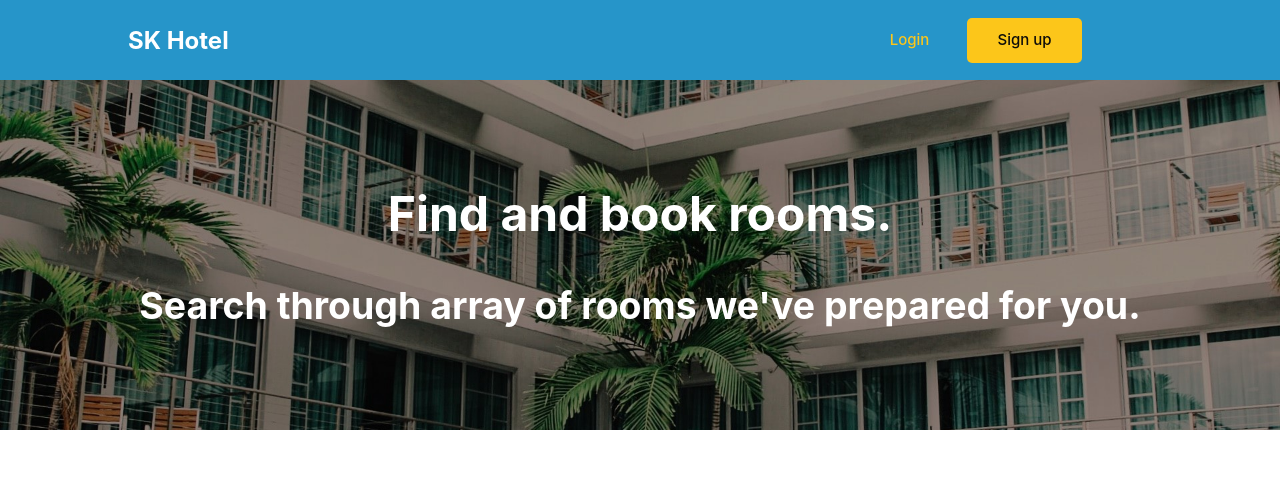
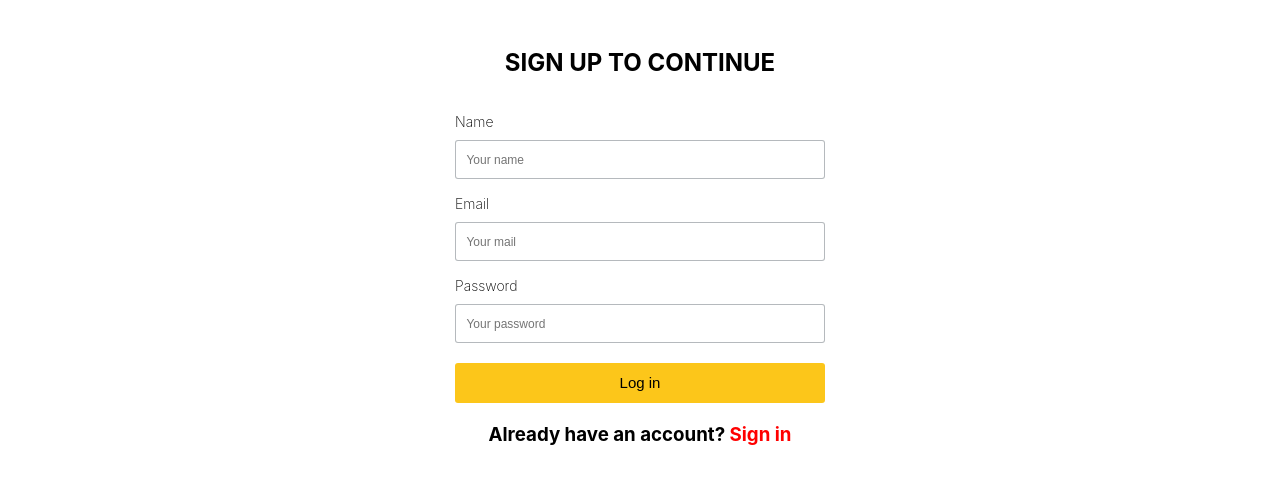
Before and after one commit to olaiide/hotel-mgt-frontend, a React (Create React App) app: page /register in a window 1280 px wide. Shown: the top 484 px of the page. Built offline with nearby package versions, Linux system fonts and the light colour scheme; what react-animations would draw is missing.

Commit message:
login route

```diff
--- a/package.json
+++ b/package.json
@@ -13,6 +13,7 @@
     "react": "^17.0.2",
     "react-animations": "^1.0.0",
     "react-dom": "^17.0.2",
+    "react-router-dom": "^6.2.2",
     "react-scripts": "5.0.0",
     "styled-components": "^5.3.3",
     "typescript": "^4.6.2",
--- a/public/index.html
+++ b/public/index.html
@@ -9,6 +9,9 @@
       name="description"
       content="Web site created using create-react-app"
     />
+    <link rel="preconnect" href="https://fonts.googleapis.com">
+<link rel="preconnect" href="https://fonts.gstatic.com" crossorigin>
+<link href="https://fonts.googleapis.com/css2?family=Inter&display=swap" rel="stylesheet">
     <link rel="apple-touch-icon" href="%PUBLIC_URL%/logo192.png" />
     <!--
       manifest.json provides metadata used when your web app is installed on a
--- a/src/App.tsx
+++ b/src/App.tsx
@@ -1,11 +1,20 @@
-import React from 'react';
-import Header from './components/Header/Header';
-import DashHome from './pages/DashHome/DashHome';
+import React from "react";
+import NavBar from "./components/NavBar/NavBar";
+import DashHome from "./pages/DashHome/DashHome";
+import Login from "./pages/onboarding/Login/Login";
+import Register from "./pages/onboarding/Register/Register";
+import { Routes, Route } from "react-router-dom";
+import { GlobalStyle } from "./globalstyles";
 function App() {
   return (
-    <div className="App">
-     <Header />
-     <DashHome />
+    <div className='App'>
+      <GlobalStyle />
+      {/* <Header /> */}
+      <Routes>
+        <Route path='/' element={<DashHome />} />
+        <Route path='/login' element={<Login />} />
+        <Route path='/register' element={<Register />} />
+      </Routes>
     </div>
   );
 }
--- a/src/components/Button/ButtonElements.tsx
+++ b/src/components/Button/ButtonElements.tsx
@@ -4,11 +4,11 @@ import { ButtonTypes } from '../../types/button'
 
 export const ButtonComponent = styled.button<ButtonTypes>`
   width: ${(props) => (props.size === "small" ? "115px;" : "100%")};
-  height: ${(props) => (props.size === "small" ? "45px;" : "50px")};
+  height : 40px;
   background: ${(props) =>
     props.bg ? (props.active ? "#FCC61A" : "#F7F7F7") : "transparent"};
   margin: ${(props) => (props.margin ? "20px 0" : "0px")};
-  border-radius: 5px;
+  border-radius: 3px;
   outline: none;
   border: none;
   display: flex;
@@ -17,11 +17,10 @@ export const ButtonComponent = styled.button<ButtonTypes>`
   opacity: ${(props) => (props.loading ? "0.8" : '1')};
   color: ${(props) =>
     props.bg
-      ? "#0e0d0a"
+      ? "black"
       : props.active
       ? "#FCC61A"
       : "#FCC61A"};
-  font-family: Inter;
   font-size: 15px;
   font-style: normal;
   font-weight: 500;
--- a/src/components/Header/Header.tsx
+++ b/src/components/NavBar/NavBar.tsx
@@ -1,7 +1,10 @@
 import React from "react";
+import { useNavigate } from "react-router-dom";
 import Button from "../Button/Button";
-import { ButtonContainer, Container, HeaderWrapper, Logo } from "./HeaderElements";
+import { ButtonContainer, Container, HeaderWrapper, Logo } from "./NavBarElements";
 const Header = () => {
+
+
   return (
     <Container>
       <HeaderWrapper>
--- /dev/null
+++ b/src/globalstyles.tsx
@@ -0,0 +1,32 @@
+import { createGlobalStyle } from "styled-components";
+export const GlobalStyle = createGlobalStyle`
+.form__container {
+    label {
+        display : block;
+          //  font-family: Inter;
+          text-align: start;
+            font-size: 14px;
+            font-style: normal;
+            font-weight: 200;
+            line-height: 26px;
+            letter-spacing: 0em;
+            padding-bottom : 5px;
+            padding-top : 12px;
+    }
+    input {
+            border: 1px solid #0C18254D;
+            height : 35px;
+            width : 96%;
+            border-radius : 3px;
+            outline : none;
+            padding-left : 10px;
+            &::placeholder {
+            font-size: 12px;
+            font-style: normal;
+            font-weight: 200;
+            line-height: 22px;
+            letter-spacing: 0em;
+        }
+    }
+}
+`
--- a/src/index.tsx
+++ b/src/index.tsx
@@ -2,11 +2,14 @@ import React from 'react';
 import ReactDOM from 'react-dom';
 import './index.css';
 import App from './App';
+import { BrowserRouter } from 'react-router-dom';
 import reportWebVitals from './reportWebVitals';
 
 ReactDOM.render(
   <React.StrictMode>
+    <BrowserRouter>
     <App />
+    </BrowserRouter>
   </React.StrictMode>,
   document.getElementById('root')
 );
--- a/src/pages/DashHome/DashHome.tsx
+++ b/src/pages/DashHome/DashHome.tsx
@@ -1,17 +1,17 @@
 import React from "react";
-import Landing from "../../assets/images/Landing.jpg";
+import Navbar from "../../components/NavBar/NavBar";
 import { Container, Header } from "./DashHomeElements";
 
 const DashHome = () => {
   return (
     <Container>
+      <Navbar />
       <Header>
-
-        <div><h2>Find and book rooms.</h2>
-         <h3>Search through array of rooms we've prepared for you.</h3>
+        <div>
+          <h2>Find and book rooms.</h2>
+          <h3>Search through array of rooms we've prepared for you.</h3>
         </div>
       </Header>
-
     </Container>
   );
 };
--- a/src/pages/onboarding/login/login.tsx
+++ b/src/pages/onboarding/login/login.tsx
@@ -1,9 +1,37 @@
-import React from 'react'
+import React from "react";
+import { Container, Logo, FormContainer, Text } from "./LoginElements";
+import Button from "../../../components/Button/Button";
+const Login = () => {
+  return (
+    <Container>
+      {/* <Logo>SK Hotel</Logo> */}
+      <h2>SIGN IN TO CONTINUE</h2>
+      <FormContainer>
+        <div className='form__container'>
+          <div>
+            <label>Email</label>
+            <input type='text' placeholder='Your mail' />
+          </div>
+          <div>
+            <label>Password</label>
+            <input type='text' placeholder='Your password' />
+          </div>
+          <div>
+            <Button
+              children={"Log in"}
+              active={true}
+              margin={true}
+              loading={false}
+              bg={true}
+              size={"Block"}
+              disabled={false}
+            />
+          </div>
+        </div>
+      </FormContainer>
+      <Text>Don't have an account? <span>Sign up</span></Text>
+    </Container>
+  );
+};
 
-const login = () => {
-  return (
-    <div>login</div>
-  )
-}
-
-export default login
+export default Login;
--- a/src/pages/onboarding/login/loginElements.tsx
+++ b/src/pages/onboarding/login/loginElements.tsx
@@ -0,0 +1,27 @@
+import styled from "styled-components";
+
+export const Container = styled.div`
+  text-align: center;
+  min-height:100vh;
+  overflow : hidden;
+  h2{
+    margin-top : 3rem;
+  }
+`;
+export const Logo = styled.div`
+  color: #2695c9;
+  font-weight: 750;
+  font-size: 1.5rem;
+  margin-top : 2rem;
+`;
+export const FormContainer = styled.div`
+    width : 370px;
+    margin : 0 auto;
+`
+export const Text = styled.h3`
+ margin : 0 auto;
+  span {
+    color : red;
+    cursor : pointer;
+  }
+`
--- a/src/pages/onboarding/register/register.tsx
+++ b/src/pages/onboarding/register/register.tsx
@@ -0,0 +1,43 @@
+import React from "react";
+import { useNavigate } from "react-router-dom";
+import { Container, Logo, FormContainer, Text } from '../Login/LoginElements'
+import Button from "../../../components/Button/Button";
+const Register = () => {
+
+  return (
+    <Container>
+      {/* <Logo>SK Hotel</Logo> */}
+      <h2>SIGN UP TO CONTINUE</h2>
+      <FormContainer>
+        <div className='form__container'>
+            <div>
+                <label>Name</label>
+                <input type="text" placeholder="Your name" />
+            </div>
+          <div>
+            <label>Email</label>
+            <input type='text' placeholder='Your mail' />
+          </div>
+          <div>
+            <label>Password</label>
+            <input type='text' placeholder='Your password' />
+          </div>
+          <div>
+            <Button
+              children={"Log in"}
+              active={true}
+              margin={true}
+              loading={false}
+              bg={true}
+              size={"Block"}
+              disabled={false}
+            />
+          </div>
+        </div>
+      </FormContainer>
+      <Text>Already have an account? <span>Sign in</span></Text>
+    </Container>
+  );
+};
+
+export default Register;
```
Also changed, not shown: src/components/NavBar/NavBarElements.tsx (renamed from src/components/Header/HeaderElements.tsx), 1 other file (tests, documents, lock files or other folders).
